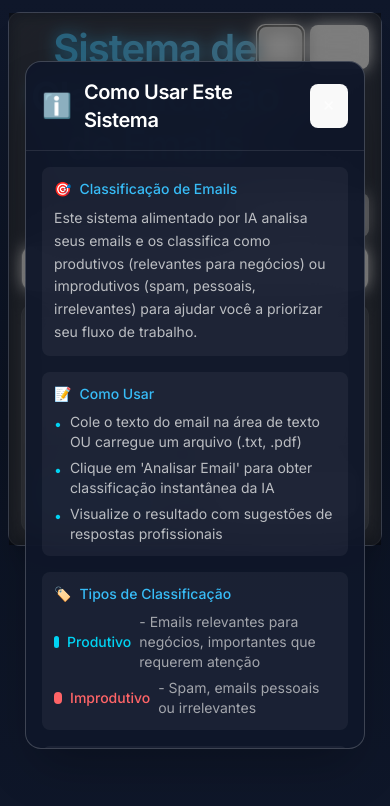
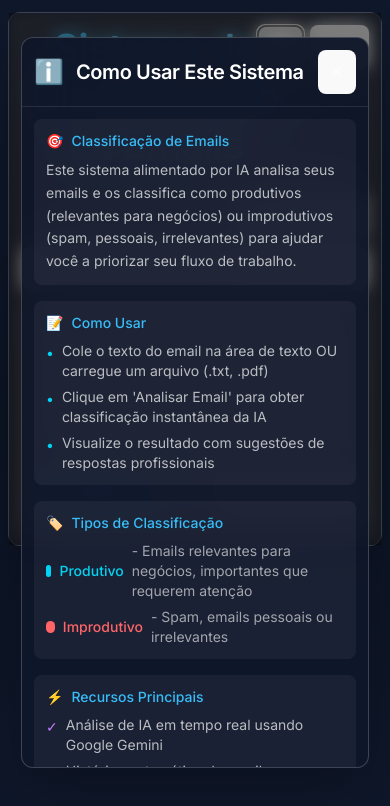
Before and after one commit to LSkevi/Email-Categorizer, a React (Vite) app in the folder frontend/: page / in a window 390 px wide. Both pictures are taken after a click on the button "Instructions". Shown: the top 806 px of the page. Built offline with nearby package versions, Linux system fonts and the light colour scheme.

Commit message:
style: Adjust padding and max-height for improved mobile layout in Instructions component

```diff
--- a/frontend/src/Components/Instructions.jsx
+++ b/frontend/src/Components/Instructions.jsx
@@ -18,7 +18,7 @@ export default function Instructions({ isOpen, onClose }) {
   if (!isOpen) return null;
 
   return (
-    <div className="fixed inset-0 z-50 flex items-start sm:items-center justify-center p-4 pt-8 sm:pt-4">
+    <div className="fixed inset-0 z-50 flex items-start justify-center p-3 pt-6 sm:pt-8 md:items-center md:pt-4">
       <div
         className="absolute inset-0 bg-black/50 backdrop-blur-sm"
         onClick={handleBackdropClick}
@@ -26,20 +26,21 @@ export default function Instructions({ isOpen, onClose }) {
       <div
         role="dialog"
         aria-modal="true"
-        className="relative z-10 w-full max-w-2xl max-h-[85vh] sm:max-h-[80vh] bg-[#0F172A]/95 backdrop-blur-xl text-white border border-white/20 rounded-2xl shadow-2xl overflow-hidden mt-4 sm:mt-0"
+        className="relative z-10 w-full max-w-2xl max-h-[90vh] sm:max-h-[85vh] md:max-h-[80vh] bg-[#0F172A]/95 backdrop-blur-xl text-white border border-white/20 rounded-xl sm:rounded-2xl shadow-2xl overflow-hidden"
       >
         {/* Header */}
-        <div className="flex items-center justify-between p-4 border-b border-white/10">
+        <div className="flex items-center justify-between p-3 sm:p-4 border-b border-white/10">
           <div className="flex items-center gap-3">
             <span className="text-2xl">ℹ️</span>
             <h2 className="text-xl font-semibold">{instructionsTitle}</h2>
           </div>
           <button
             onClick={onClose}
-            className="w-8 h-8 flex items-center justify-center
+            className="w-9 h-9 sm:w-8 sm:h-8 flex items-center justify-center
                      rounded-full bg-white/10 hover:bg-white/20
                      text-white/70 hover:text-white
-                     transition-all duration-200 hover:scale-105"
+                     transition-all duration-200 hover:scale-105
+                     touch-manipulation"
             aria-label="Close instructions"
           >
             ✕
@@ -47,7 +48,7 @@ export default function Instructions({ isOpen, onClose }) {
         </div>
 
         {/* Content */}
-        <div className="p-4 overflow-y-auto max-h-[calc(85vh-120px)] sm:max-h-[calc(80vh-120px)] space-y-4 text-sm scrollbar-thin">
+        <div className="p-3 sm:p-4 overflow-y-auto max-h-[calc(90vh-100px)] sm:max-h-[calc(85vh-120px)] md:max-h-[calc(80vh-120px)] space-y-4 text-sm scrollbar-thin">
           {/* Main Feature */}
           <div className="bg-white/5 rounded-lg p-3">
             <h4 className="font-medium text-[#38BDF8] mb-2 flex items-center gap-2">
```
